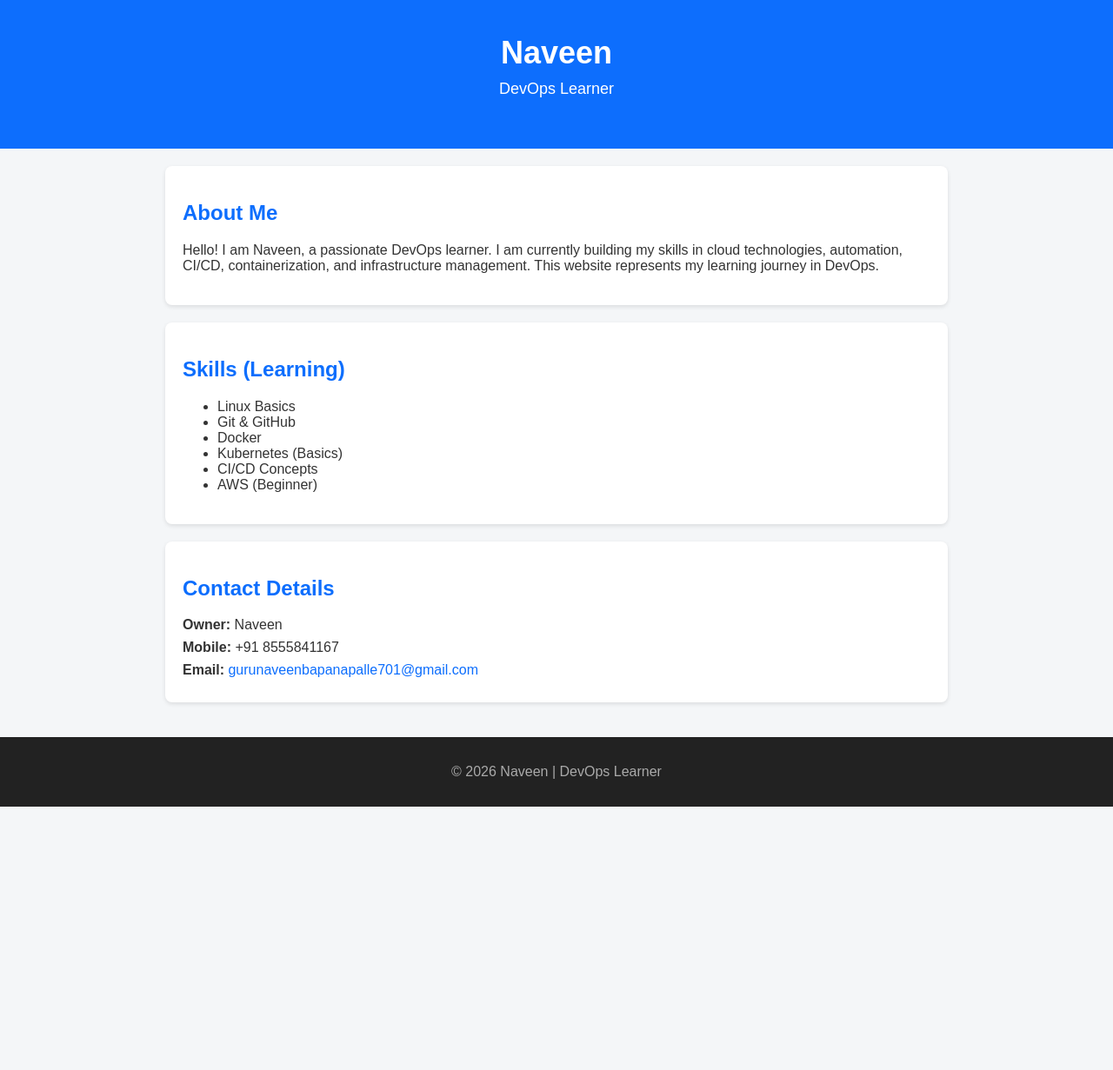
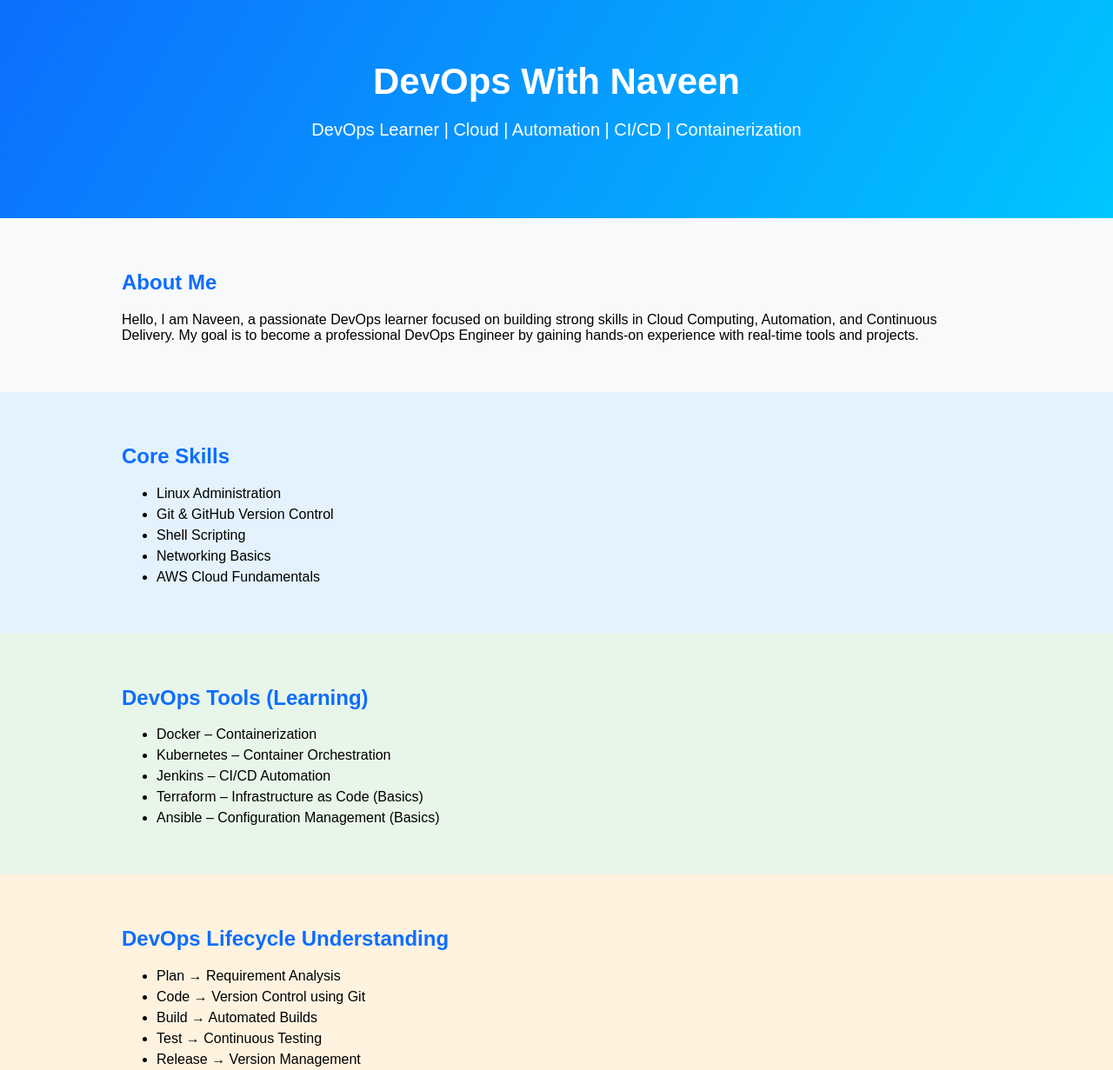
Before and after one commit to kishorenarra2/naveen, a plain HTML site: page index.html in a window 1280 px wide. Shown: the top 1231 px of the page at 87% size. Before the commit the page ends 928 px from the top, so only its background shows below. Drawn offline with Linux system fonts and the light colour scheme.

Commit message:
Update index.html

```diff
--- a/index.html
+++ b/index.html
@@ -3,114 +3,157 @@
 <head>
 <meta charset="UTF-8">
 <meta name="viewport" content="width=device-width, initial-scale=1.0">
-    <title>Naveen | DevOps Learner</title>
+<title>DevOps With Naveen</title>
 
 <style>
 body {
     margin: 0;
     font-family: Arial, sans-serif;
-            background: #f4f6f8;
-            color: #333;
 }
 
-        header {
-            background: #0d6efd;
+/* Hero */
+.hero {
+    background: linear-gradient(120deg, #0d6efd, #00c6ff);
     color: white;
-            padding: 40px 20px;
     text-align: center;
+    padding: 70px 20px;
 }
 
-        header h1 {
+.hero h1 {
     margin: 0;
-            font-size: 36px;
+    font-size: 42px;
 }
 
-        header p {
-            font-size: 18px;
-            margin-top: 10px;
+.hero p {
+    font-size: 20px;
+}
+
+/* Sections */
+.section {
+    padding: 40px 20px;
 }
 
 .container {
-            max-width: 900px;
+    max-width: 1000px;
     margin: auto;
-            padding: 20px;
 }
 
-        section {
-            background: white;
-            margin-bottom: 20px;
-            padding: 20px;
-            border-radius: 8px;
-            box-shadow: 0 2px 5px rgba(0,0,0,0.1);
-        }
+/* Different colors */
+.about { background: #f8f9fa; }
+.skills { background: #e3f2fd; }
+.tools { background: #e8f5e9; }
+.lifecycle { background: #fff3e0; }
+.projects { background: #f3e5f5; }
+.contact { background: #eceff1; }
 
 h2 {
     color: #0d6efd;
 }
 
-        footer {
-            text-align: center;
-            padding: 15px;
-            background: #222;
-            color: #aaa;
+ul li {
+    margin: 6px 0;
 }
 
-        .contact p {
-            margin: 8px 0;
-            font-size: 16px;
-        }
-
-        a {
-            color: #0d6efd;
-            text-decoration: none;
+/* Footer */
+footer {
+    background: #212529;
+    color: #aaa;
+    text-align: center;
+    padding: 20px;
 }
 </style>
 </head>
+
 <body>
 
-<header>
-    <h1>Naveen</h1>
-    <p>DevOps Learner</p>
-</header>
+<!-- Hero -->
+<div class="hero">
+    <h1>DevOps With Naveen</h1>
+    <p>DevOps Learner | Cloud | Automation | CI/CD | Containerization</p>
+</div>
 
+<!-- About -->
+<div class="section about">
 <div class="container">
-
-    <section>
     <h2>About Me</h2>
     <p>
-            Hello! I am Naveen, a passionate DevOps learner. I am currently building my skills in
-            cloud technologies, automation, CI/CD, containerization, and infrastructure management.
-            This website represents my learning journey in DevOps.
+        Hello, I am Naveen, a passionate DevOps learner focused on building strong skills in
+        Cloud Computing, Automation, and Continuous Delivery. My goal is to become a professional
+        DevOps Engineer by gaining hands-on experience with real-time tools and projects.
     </p>
-    </section>
+</div>
+</div>
 
-    <section>
-        <h2>Skills (Learning)</h2>
+<!-- Skills -->
+<div class="section skills">
+<div class="container">
+    <h2>Core Skills</h2>
     <ul>
-            <li>Linux Basics</li>
-            <li>Git & GitHub</li>
-            <li>Docker</li>
-            <li>Kubernetes (Basics)</li>
-            <li>CI/CD Concepts</li>
-            <li>AWS (Beginner)</li>
+        <li>Linux Administration</li>
+        <li>Git & GitHub Version Control</li>
+        <li>Shell Scripting</li>
+        <li>Networking Basics</li>
+        <li>AWS Cloud Fundamentals</li>
     </ul>
-    </section>
+</div>
+</div>
 
-    <section class="contact">
+<!-- Tools -->
+<div class="section tools">
+<div class="container">
+    <h2>DevOps Tools (Learning)</h2>
+    <ul>
+        <li>Docker – Containerization</li>
+        <li>Kubernetes – Container Orchestration</li>
+        <li>Jenkins – CI/CD Automation</li>
+        <li>Terraform – Infrastructure as Code (Basics)</li>
+        <li>Ansible – Configuration Management (Basics)</li>
+    </ul>
+</div>
+</div>
+
+<!-- DevOps Lifecycle -->
+<div class="section lifecycle">
+<div class="container">
+    <h2>DevOps Lifecycle Understanding</h2>
+    <ul>
+        <li>Plan → Requirement Analysis</li>
+        <li>Code → Version Control using Git</li>
+        <li>Build → Automated Builds</li>
+        <li>Test → Continuous Testing</li>
+        <li>Release → Version Management</li>
+        <li>Deploy → Automated Deployment</li>
+        <li>Operate → Monitoring & Maintenance</li>
+    </ul>
+</div>
+</div>
+
+<!-- Projects -->
+<div class="section projects">
+<div class="container">
+    <h2>Projects (Coming Soon)</h2>
+    <p>Upcoming hands-on DevOps projects:</p>
+    <ul>
+        <li>CI/CD Pipeline using Jenkins & GitHub</li>
+        <li>Dockerized Web Application</li>
+        <li>Kubernetes Deployment on AWS</li>
+        <li>Infrastructure Automation using Terraform</li>
+    </ul>
+</div>
+</div>
+
+<!-- Contact -->
+<div class="section contact">
+<div class="container">
     <h2>Contact Details</h2>
-        <p><strong>Owner:</strong> Naveen</p>
+    <p><strong>Name:</strong> Naveen</p>
     <p><strong>Mobile:</strong> +91 8555841167</p>
-        <p><strong>Email:</strong>
-            <a href="mailto:gurunaveenbapanapalle701@gmail.com">
-                gurunaveenbapanapalle701@gmail.com
-            </a>
-        </p>
-    </section>
-
+    <p><strong>Email:</strong> gurunaveenbapanapalle701@gmail.com</p>
+</div>
 </div>
 
 <footer>
-    <p>© 2026 Naveen | DevOps Learner</p>
+    <p>© 2026 DevOps With Naveen | All Rights Reserved</p>
 </footer>
 
 </body>
```
Lines whose indentation alone changed are shown as unchanged.
